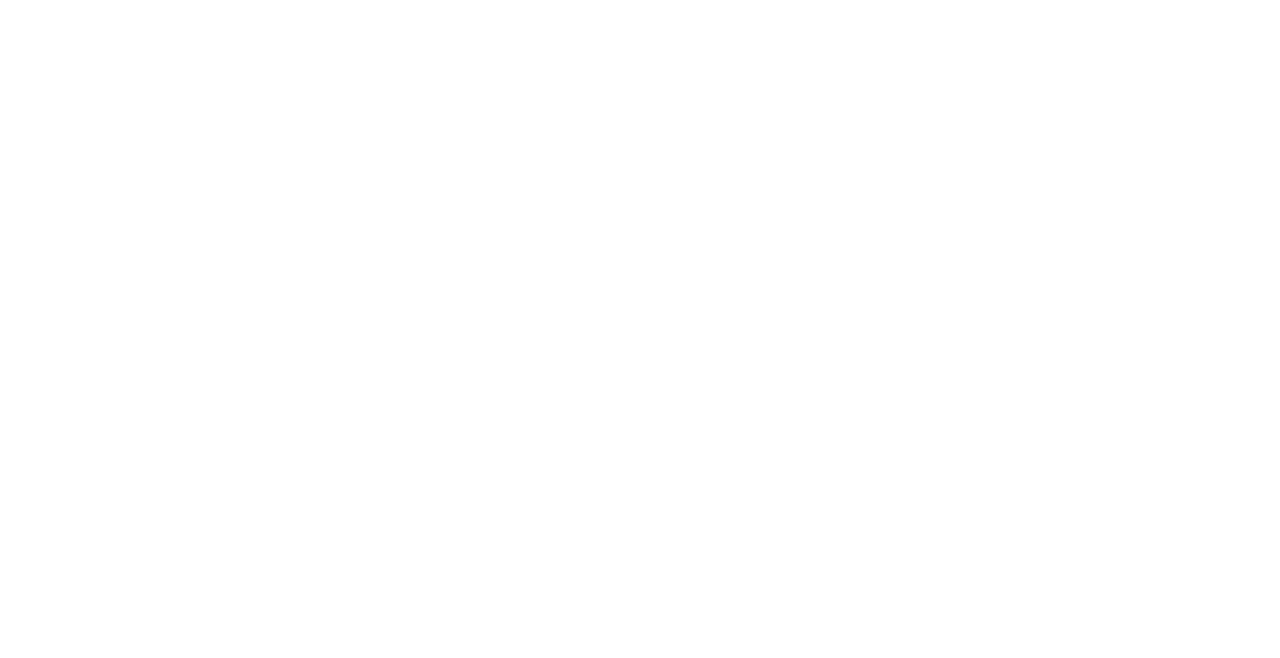
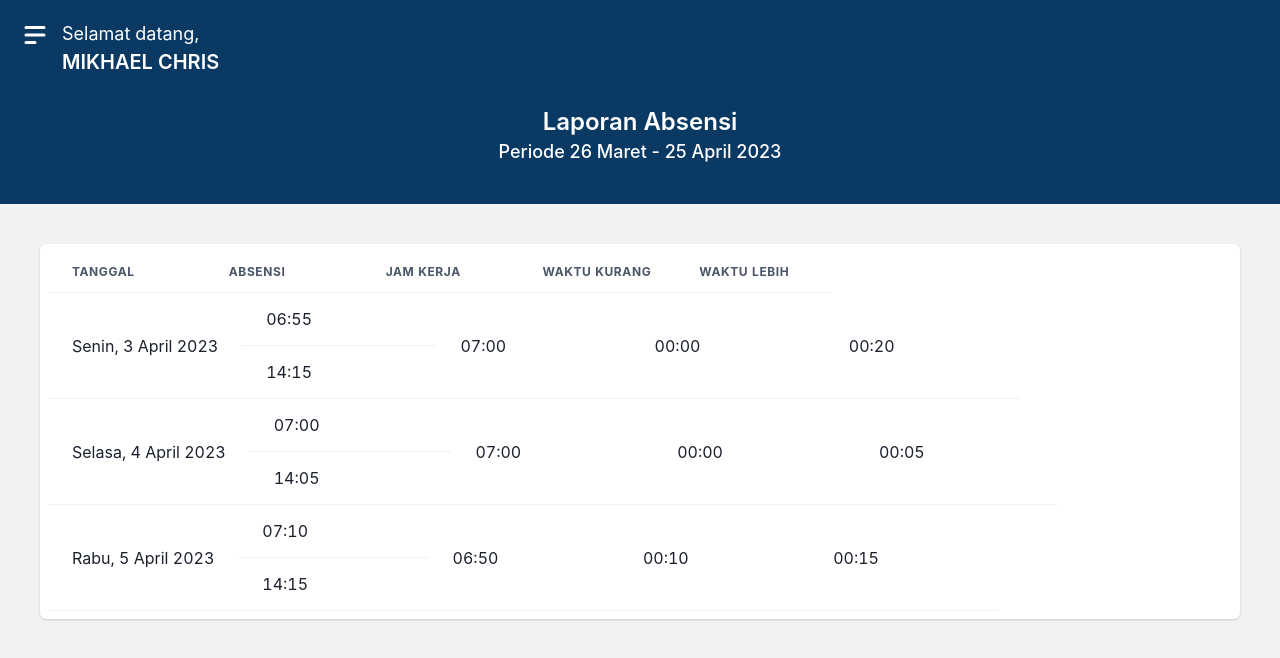
Before and after one commit to mikhaelc09/sentra-absensi-frontend, a React (Vite) app: page /absensi/laporan/periode in a window 1280 px wide. Before the commit this address had no page. Shown: the top 658 px of the page. Built offline with nearby package versions, Linux system fonts and the light colour scheme.

Commit message:
laporan temp

```diff
--- a/src/App.jsx
+++ b/src/App.jsx
@@ -10,6 +10,8 @@
 import IzinMCU from './pages/izin/IzinMCU';
 import ProfilePage from './pages/profile/Profile';
 import UbahPass from './pages/profile/UbahPass';
+import LaporanPeriode from './pages/absensi/LaporanPeriode';
+import LaporanTahunan from './pages/absensi/LaporanTahunan';
 
 const theme = extendTheme({
   colors: {
@@ -26,6 +28,8 @@
         <Route exact path="/" element={<LoginPage />} />
         <Route exact path="/reset-password" element={<ResetPassPage />} />
         <Route exact path="/absensi" element={<HomePage />} />
+        <Route exact path="/absensi/laporan/periode" element={<LaporanPeriode />} />
+        <Route exact path="/absensi/laporan/tahunan" element={<LaporanTahunan />} />
         <Route exact path="/izin" element={<RiwayatPage /> } />
         <Route exact path="/izin/cuti" element={<IzinCuti /> } />
         <Route exact path="/izin/mcu" element={<IzinMCU /> } />
--- a/src/components/Header.jsx
+++ b/src/components/Header.jsx
@@ -38,7 +38,7 @@
                             <HiHome className="text-3xl" />
                             <p className="ml-3 my-auto">Beranda</p>
                         </div>
-                        <div className="flex my-4" onClick={ ()=>{  } }>
+                        <div className="flex my-4" onClick={ ()=>{ navigate('/absensi/laporan/tahunan') } }>
                             <HiDocumentText className="text-3xl" />
                             <p className="ml-3 my-auto">Laporan Kehadiran</p>
                         </div>
--- a/src/pages/absensi/Home.jsx
+++ b/src/pages/absensi/Home.jsx
@@ -11,9 +11,11 @@
     useDisclosure
  } from '@chakra-ui/react'
 import AbsensiCard from '../../components/AbsensiCard'
+import { useNavigate } from 'react-router-dom'
 
 function HomePage(){
     const { isOpen, onOpen, onClose } = useDisclosure()
+    const navigate = useNavigate()
 
     const [jamMasuk, setJamMasuk] = useState('06:55')
     const [jamPulang, setJamPulang] = useState('14:09')
@@ -79,7 +81,7 @@
                         }
                     </CardBody>
                 </Card>
-                <Button colorScheme='primary' className='bg-primary mt-8 w-full'>Lihat Laporan Absensi Periode Ini</Button>
+                <Button colorScheme='primary' className='bg-primary mt-8 w-full' onClick={()=>{ navigate('/absensi/laporan/periode') }} >Lihat Laporan Absensi Periode Ini</Button>
             </div>
             <Modal isOpen={isOpen} onClose={onClose} size={'xs'} isCentered>
                 <ModalOverlay />
--- /dev/null
+++ b/src/pages/absensi/LaporanPeriode.jsx
@@ -0,0 +1,79 @@
+import { useState } from "react"
+
+import Header from "../../components/Header"
+import { Table, Thead, Tbody, Tr, Th, Td, Card, CardBody } from "@chakra-ui/react"
+
+function LaporanPeriode(){
+    const [absensi, setAbsensi] = useState([
+        {
+            tanggal: 'Senin, 3 April 2023',
+            absen_masuk: '06:55',
+            absen_keluar: '14:15',
+            jam_kerja: '07:00',
+            waktu_kurang: '00:00',
+            waktu_lebih: '00:20',
+        },
+        {
+            tanggal: 'Selasa, 4 April 2023',
+            absen_masuk: '07:00',
+            absen_keluar: '14:05',
+            jam_kerja: '07:00',
+            waktu_kurang: '00:00',
+            waktu_lebih: '00:05',
+        },
+        {
+            tanggal: 'Rabu, 5 April 2023',
+            absen_masuk: '07:10',
+            absen_keluar: '14:15',
+            jam_kerja: '06:50',
+            waktu_kurang: '00:10',
+            waktu_lebih: '00:15',
+        },
+    ])
+
+    return(
+        <div className="w-screen h-full min-h-screen bg-gray">
+            <Header user='MIKHAEL CHRIS' title='Laporan Absensi' subtitle='Periode 26 Maret - 25 April 2023' />
+            <div className="content p-10 text-left flex flex-col">
+                <Card className="p-2">
+                    <Table className="w-full">
+                        <Thead>
+                            <div>
+                                <Tr>
+                                    <Th className="w-1/5 align-middle">Tanggal</Th>
+                                    <Th className="w-1/5 align-middle">Absensi</Th>
+                                    <Th className="w-1/5 align-middle">Jam Kerja</Th>
+                                    <Th className="w-1/5 align-middle">Waktu Kurang</Th>
+                                    <Th className="w-1/5 align-middle">Waktu Lebih</Th>
+                                </Tr>
+                            </div>
+                        </Thead>
+                        <Tbody>
+                            {
+                                absensi.map((a, index) => {
+                                    return(
+                                        <div>
+                                            <Tr key={index}>
+                                                <Td rowspan='2' className="align-middle w-1/5">{a.tanggal}</Td>
+                                                <Td className="w-1/5 text-center align-middle">{a.absen_masuk}</Td>
+                                                <Td rowspan='2' className="align-middle w-1/5">{a.jam_kerja}</Td>
+                                                <Td rowspan='2' className="align-middle w-1/5">{a.waktu_kurang}</Td>
+                                                <Td rowspan='2' className="align-middle w-1/5">{a.waktu_lebih}</Td>
+                                            </Tr>
+                                            <Tr>
+                                                <Td>{a.absen_keluar}</Td>
+                                            </Tr>
+                                        </div>
+
+                                    )
+                                })
+                            }
+                        </Tbody>
+                    </Table>
+                </Card>
+            </div>
+        </div>
+    )
+}
+
+export default LaporanPeriode
--- /dev/null
+++ b/src/pages/absensi/LaporanTahunan.jsx
@@ -0,0 +1,40 @@
+import { useState } from "react"
+import { Card, Select } from '@chakra-ui/react'
+
+import Header from "../../components/Header"
+
+function LaporanTahunan(){
+    const [tahun, setTahun] = useState([2020, 2021, 2022, 2023, 2024, 2025])
+
+    return(
+        <div className="w-screen h-full min-h-screen bg-gray">
+            <Header user='MIKHAEL CHRIS' title='Laporan Absensi Tahunan' subtitle='' />
+            <div className="content p-10 text-left flex flex-col">
+                <div className="flex gap-x-3">
+                    <div className="bg-white rounded-lg w-2/3">
+                        <Select>
+                            <option value='1'>Januari - Juni</option>
+                            <option value='1'>Juli - Desember</option>
+                        </Select>
+                    </div>
+                    <div className="bg-white rounded-lg w-1/3">
+                        <Select>
+                            {
+                                tahun.map((t, index)=>{
+                                    return(
+                                        <option value={t} key={index}>{t}</option>
+                                    )
+                                })
+                            }
+                        </Select>
+                    </div>
+                </div>
+                <Card>
+
+                </Card>
+            </div>
+        </div>
+    )
+}
+
+export default LaporanTahunan
--- a/src/pages/profile/UbahPass.jsx
+++ b/src/pages/profile/UbahPass.jsx
@@ -1,9 +1,7 @@
 import { useState } from "react"
 import { useNavigate } from "react-router-dom"
 import {
-    Input,
     FormControl, FormLabel, FormErrorMessage, FormHelperText,
-    Card, CardBody,
     Button
 } from '@chakra-ui/react'
 
```
